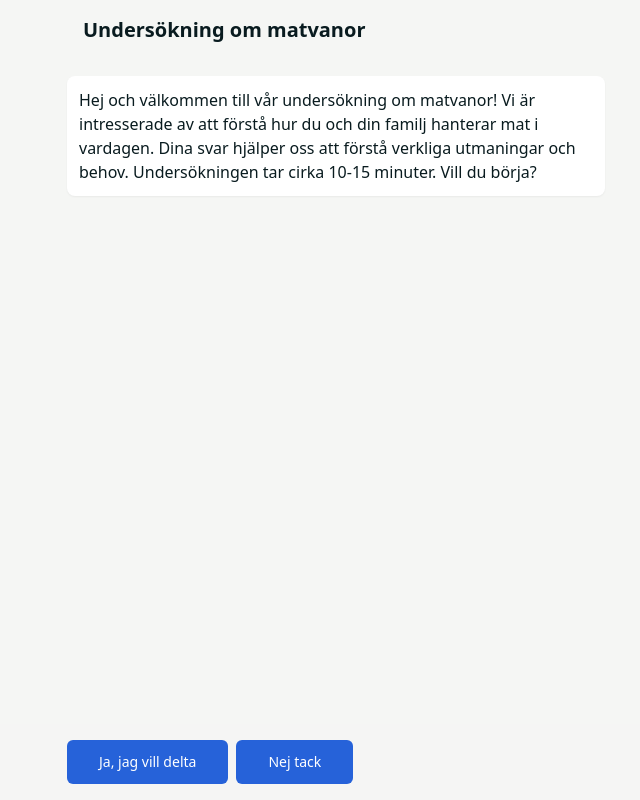
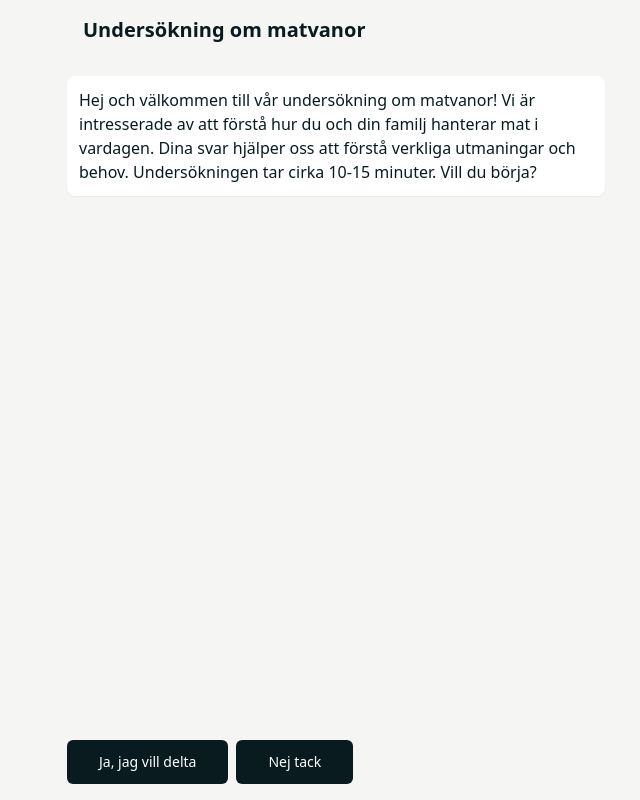
Before and after one commit to snobojohan/matvanor-samtal-bot, a React (Vite) app: page / in a window 1280 px wide. Shown: the whole page, without its empty margins (237-877 px from the left). Built offline with nearby package versions, Linux system fonts and the light colour scheme.

Commit message:
Fix: Change button color
Change button color to #091B1F.

```diff
--- a/src/components/ChatBot.tsx
+++ b/src/components/ChatBot.tsx
@@ -169,7 +169,7 @@ const ChatBot = () => {
                 <Button
                   key={option}
                   onClick={() => handleAnswer(option)}
-                  className="bg-chatblue text-white hover:bg-chatblue/90 transition-colors"
+                  className="bg-[#091B1F] text-white hover:bg-[#091B1F]/90 transition-colors"
                   size="lg"
                 >
                   {option}
@@ -193,7 +193,7 @@ const ChatBot = () => {
                 />
                 <Button
                   onClick={handleSubmit}
-                  className="absolute right-3 bottom-3 p-0 h-8 w-8 bg-chatblue hover:bg-chatblue/90 rounded-full"
+                  className="absolute right-3 bottom-3 p-0 h-8 w-8 bg-[#091B1F] hover:bg-[#091B1F]/90 rounded-full"
                 >
                   <Send className="h-4 w-4 text-white" />
                 </Button>
```
